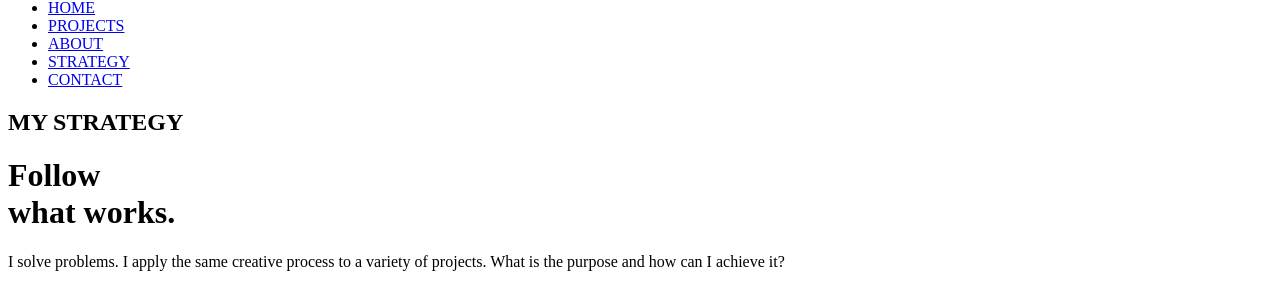
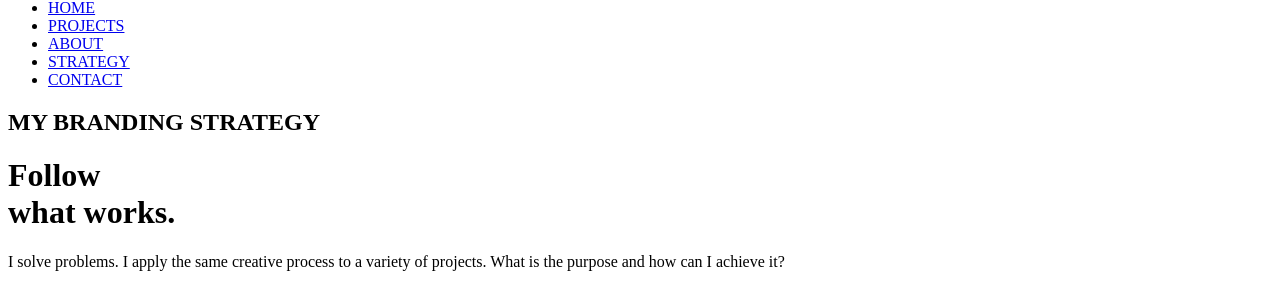
Before and after one commit to kattysun8/katrinasunter.ca, a Jekyll site: the page built from strategy.html, in a window 1280 px wide. Shown: the part 503-790 px from the top of the page. Built offline with Jekyll 4.4.1, drawn with Linux system fonts in a browser that asks for light colours; some web fonts are replaced.

Commit message:
change Strategy h1

```diff
--- a/strategy.html
+++ b/strategy.html
@@ -9,7 +9,7 @@ bodyClass: strategy
   <div class="grid grid-middle pad-t-2">
     <div class="unit xs-1 s-1 m-1-2 l-1-2 xl-1-2">
       <div class="max-length gutter pad-t-1-2 pad-b-1-2">
-        <h2 class="mega push-0">MY STRATEGY</h2>
+        <h2 class="mega push-0">MY BRANDING STRATEGY</h2>
         <h1 class="tenamega push-1-2">Follow<br>what works.</h1>
       </div>
     </div>
```
